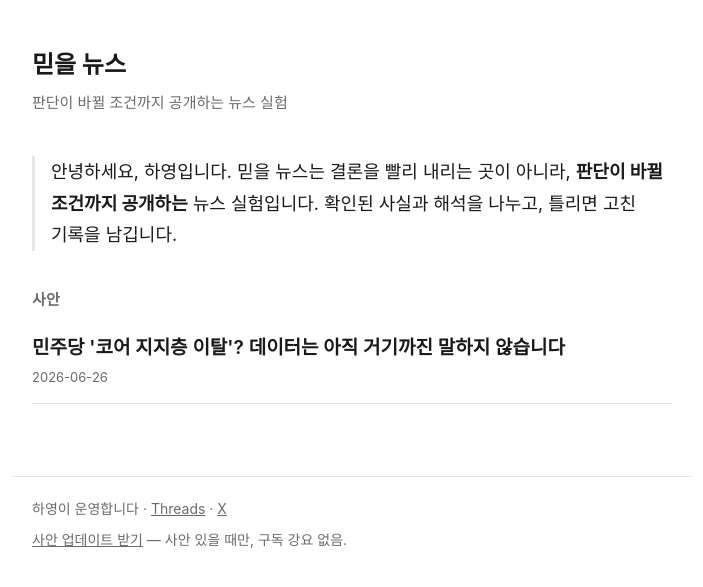
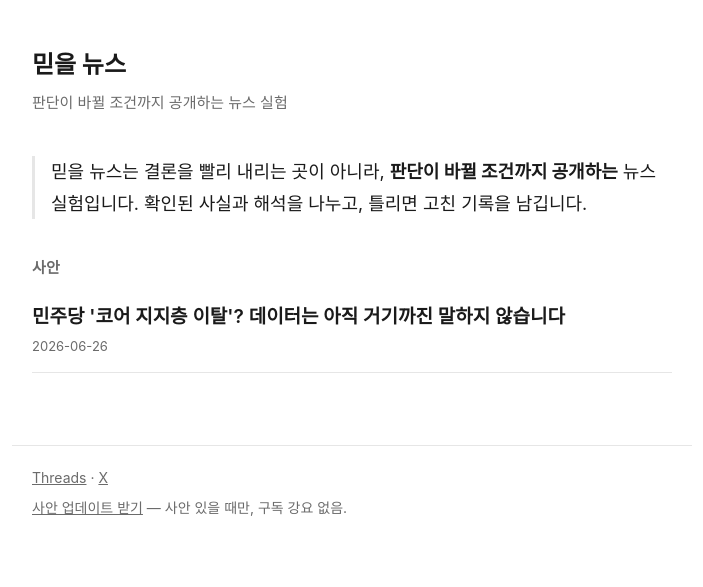
Before and after one commit to geekslife/newsstand, a Jekyll site: the page built from index.html, in a window 1280 px wide. Shown: the top 587 px of the page, without its empty margins (288-991 px from the left). Built offline with Jekyll 4.4.1, drawn with Linux system fonts in a browser that asks for light colours.

Commit message:
화자에서 개인 실명(하영) 제거 — 브랜드 보이스로 통일
Co-Authored-By: Claude Opus 4.8 <noreply@anthropic.com>
Claude-Session: https://claude.ai/code/session_01QYkSQhYyUarmf2Q27HgND2

```diff
--- a/_config.yml
+++ b/_config.yml
@@ -1,6 +1,6 @@
 title: 믿을 뉴스
 description: 판단이 바뀔 조건까지 공개하는 뉴스 실험
-author: 하영
+author: 믿을 뉴스
 url: "https://middl.news"
 lang: ko
 
--- a/_layouts/default.html
+++ b/_layouts/default.html
@@ -18,7 +18,7 @@
   </main>
 
   <footer class="site">
-    <p>하영이 운영합니다 · <a href="https://www.threads.net/@middl_news">Threads</a> · <a href="https://x.com/middl_news">X</a></p>
+    <p><a href="https://www.threads.net/@middl_news">Threads</a> · <a href="https://x.com/middl_news">X</a></p>
     <p><a href="https://tally.so/r/b5DqZe">사안 업데이트 받기</a> — 사안 있을 때만, 구독 강요 없음.</p>
   </footer>
 </body>
--- a/_layouts/post.html
+++ b/_layouts/post.html
@@ -3,7 +3,7 @@ layout: default
 ---
 <article class="post">
   <h1>{{ page.title }}</h1>
-  <p class="meta">{{ page.date | date: "%Y-%m-%d" }}{% if page.series %} · {{ page.series }}{% endif %} · 하영</p>
+  <p class="meta">{{ page.date | date: "%Y-%m-%d" }}{% if page.series %} · {{ page.series }}{% endif %}</p>
 
   {{ content }}
 
--- a/index.html
+++ b/index.html
@@ -2,7 +2,7 @@
 layout: default
 ---
 <section class="intro">
-  <p>안녕하세요, 하영입니다. 믿을 뉴스는 결론을 빨리 내리는 곳이 아니라, <strong>판단이 바뀔 조건까지 공개하는</strong> 뉴스 실험입니다. 확인된 사실과 해석을 나누고, 틀리면 고친 기록을 남깁니다.</p>
+  <p>믿을 뉴스는 결론을 빨리 내리는 곳이 아니라, <strong>판단이 바뀔 조건까지 공개하는</strong> 뉴스 실험입니다. 확인된 사실과 해석을 나누고, 틀리면 고친 기록을 남깁니다.</p>
 </section>
 
 <section class="posts">
```
Also changed, not shown: README.md.
